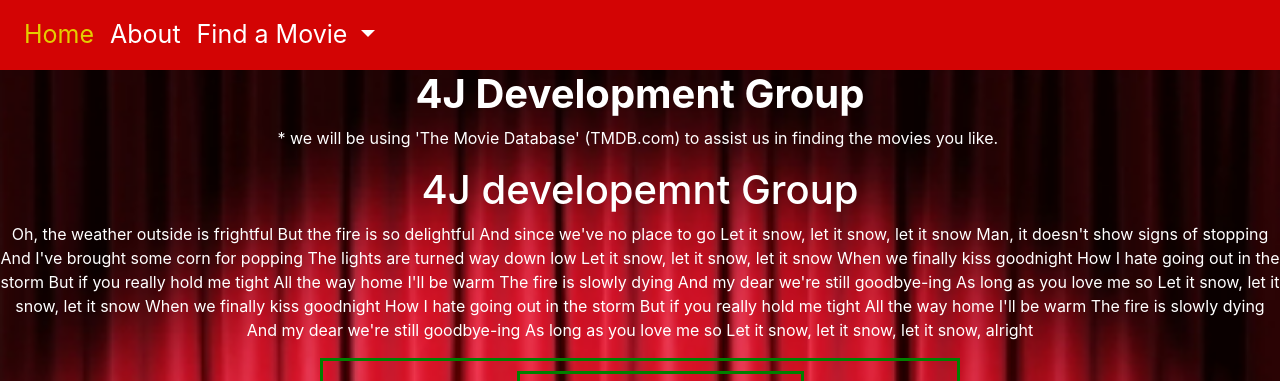
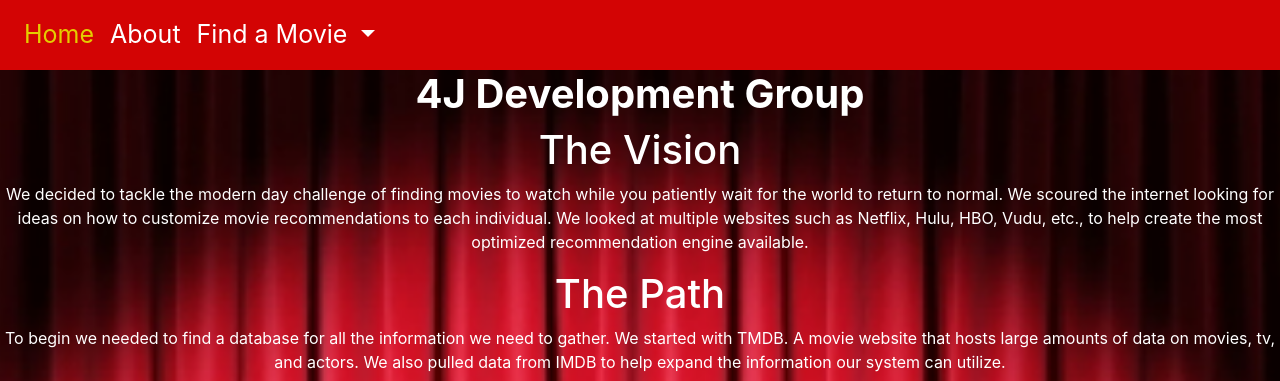
Before and after one commit to kingcrow15/Machine-Learning-project, a Flask app: page /about in a window 1280 px wide. Shown: the top 381 px of the page. Run offline with Flask 2, Linux system fonts and the light colour scheme; some libraries are stand-ins or nearby versions.

Commit message:
adding About.html page code

```diff
--- a/static/css/style.css
+++ b/static/css/style.css
@@ -85,7 +85,6 @@
 }
 
 
-
 .form  {
   background-image: url(../images/rc4.jpg);
   background-repeat: no-repeat;
@@ -144,11 +143,3 @@ color: #ffffff;
 .btn-group button:hover {
   background-color: #3e8e41 !important;;
 }
-
-.container-text-center {
-  position:fixed;
-  top:0;
-  bottom:0;
-  left:0;
-  right:0;
-}
--- a/templates/about.html
+++ b/templates/about.html
@@ -54,35 +54,37 @@
 
 <div>
 <h1 class="text-center"><strong>4J Development Group</strong></h1>
-<p class="text-center">
-* we will be using 'The Movie Database' (TMDB.com) to assist us in finding the movies you like.&nbsp; </p>
+
 </div>
 <div class="text-center">
-<h1>4J developemnt Group</h1>
-<p> Oh, the weather outside is frightful
-But the fire is so delightful
-And since we've no place to go
-Let it snow, let it snow, let it snow
-Man, it doesn't show signs of stopping
-And I've brought some corn for popping
-The lights are turned way down low
-Let it snow, let it snow, let it snow
-When we finally kiss goodnight
-How I hate going out in the storm
-But if you really hold me tight
-All the way home I'll be warm
-The fire is slowly dying
-And my dear we're still goodbye-ing
-As long as you love me so
-Let it snow, let it snow, let it snow
-When we finally kiss goodnight
-How I hate going out in the storm
-But if you really hold me tight
-All the way home I'll be warm
-The fire is slowly dying
-And my dear we're still goodbye-ing
-As long as you love me so
-Let it snow, let it snow, let it snow, alright</p></div>
+<h1>The Vision</h1>
+  <p>
+    We decided to tackle the modern day challenge of finding movies to watch while you patiently wait for the world to
+    return to normal. We scoured the internet looking for ideas on how to customize movie recommendations to each individual.
+    We looked at multiple websites  such as Netflix, Hulu, HBO, Vudu, etc., to help create the most optimized recommendation
+    engine available.
+  </p>
+<h1> The Path</h1>
+  <p>
+    To begin we needed to find a database for all the information we need to gather. We started with TMDB. A movie website
+    that hosts large amounts of data on movies, tv, and actors. We also pulled data from IMDB to help expand the information
+    our system can utilize.
+  </p>
+
+  <p>
+    Once the data was called and cleaned to only hold the information we needed, we began to split up the tasks needed to
+    create a functioning website. We divided the tasks into a few main sections, the search engine, the recommendation engine,
+    the website, and the presentation.
+  </p>
+
+  <p>
+    It is our hope that you find great pleasure and ease when using this website! We hope that the recommendations provided help create
+    wonderful memories either by yourself or with your friends and family!
+  </p>
+  <h2>
+    CHEERS!
+  </h2>
+</div>
 
 <nav>
     <div class="center">
@@ -92,7 +94,7 @@ Let it snow, let it snow, let it snow, alright</p></div>
 
 <div>
 <img alt="" height="280" src="https://avatars0.githubusercontent.com/u/61303614?s=460&u=9e5d68ca114aa246734955937666b51849be676f&v=4"><br>
-Jordon<br> Is excited to work on this project
+Jordon
 </div>
 
 <div>
```
Also changed, not shown: Presentation/img/Dev-Photos/Jipeng.png, Presentation/img/Dev-Photos/John.png (added), Presentation/img/Dev-Photos/Jordon.png, templates/about1.html (added).
